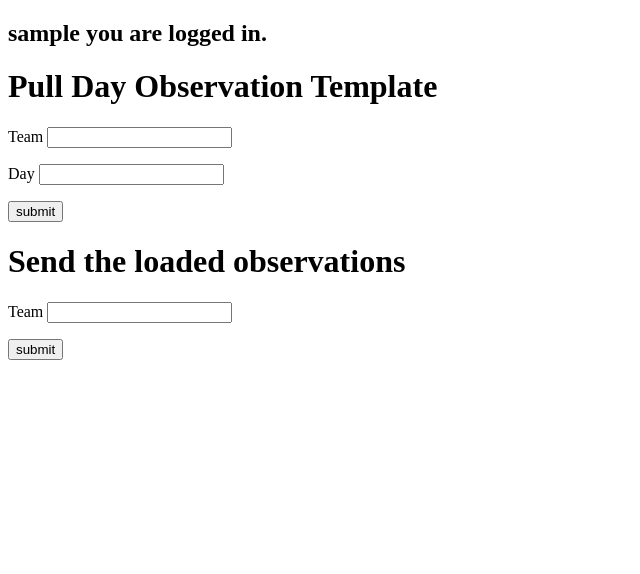
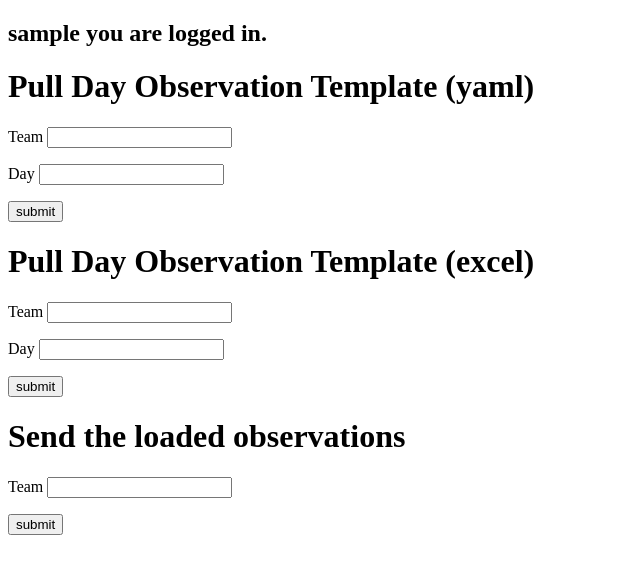
Before and after one commit to opzesty/Evaluation-Helper, a Flask app: page / in a window 1280 px wide. Shown: the top 574 px of the page, without its empty margins (0-640 px from the left). Run offline with Flask 2, Linux system fonts and the light colour scheme; the visitor is signed in with stand-in values (Sample User, id 1).

Commit message:
adds excel download functionality

```diff
--- a/app/templates/index.html
+++ b/app/templates/index.html
@@ -9,8 +9,14 @@
 
   <body>
     <h2>{{ session.user }} you are logged in.</h2>
-    <h1>Pull Day Observation Template</h1>
-		<form action="/pull_day" method = "POST">
+    <h1>Pull Day Observation Template (yaml)</h1>
+		<form action="/pull_day_yaml" method = "POST">
+				<p>Team <input type = "text" name = "team" /></p>
+				<p>Day <input type = "text" name = "day" /></p>
+				<p><input type = "submit" value = "submit" /></p>
+		</form>
+    <h1>Pull Day Observation Template (excel)</h1>
+		<form action="/pull_day_excel" method = "POST">
 				<p>Team <input type = "text" name = "team" /></p>
 				<p>Day <input type = "text" name = "day" /></p>
 				<p><input type = "submit" value = "submit" /></p>
--- a/app/templates/observation_results.html
+++ /dev/null
@@ -1,3 +0,0 @@
-{% for value in matt_responses %}
-<p> {{value}}</p>
-{% endfor %}
--- /dev/null
+++ b/app/templates/observation_results.yaml
@@ -0,0 +1,2 @@
+{% for value in matt_responses %}{{value}}
+{% endfor %}
--- a/app/views.py
+++ b/app/views.py
@@ -1,10 +1,12 @@
 from app import app
-from flask import render_template, request, session, redirect
+from flask import render_template, request, session, redirect, send_from_directory, make_response
 from flask_session import Session
 import os
+import io
 
 app.config["SESSION_PERMANENT"] = False
 app.config["SESSION_TYPE"] = "filesystem"
+app.config["UPLOAD_FOLDER"] = os.path.join(app.root_path, "uploads")
 Session(app)
 
 @app.route('/')
@@ -21,19 +23,16 @@ def login():
         return redirect("/")
     return render_template('login.html')
 
-@app.route('/pull_day', methods = ['POST'])
-def pull_daily_observations():
+@app.route('/pull_day_yaml', methods = ['POST'])
+def pull_daily_observations_yaml():
     import requests
     import json
     import yaml
 
     session["team"] = request.form.get("team")
     session["day"] = request.form.get("day")
-    print("team: " + session["team"])
-    print("day: " + session["day"])
 
     r_session = requests.Session()
-
     r_session.post('https://3.14.124.94/login', data={"username": session.get("user"), "password": session.get("password")}, verify=False)
 
     msel_r = r_session.get('https://3.14.124.94/api/measure-evaluations', verify=False)
@@ -43,20 +42,80 @@ def pull_daily_observations():
     for entry in msel_json:
         if entry["startDay"] == int(session["day"]) and entry["team"] == session["team"]:
             relevant_grading_opportunity.append(entry)
-    print(relevant_grading_opportunity)
+
+    relevant_grading_opportunity = sorted(relevant_grading_opportunity, key=lambda x: x['mselId'])
 
     matt_responses = []
-    matt_responses.append('---\n')
+    matt_responses.append('---')
     for entry in relevant_grading_opportunity:
-        matt_responses.append('- inject_id: ' + entry['mselId'] + "\n")
-        matt_responses.append('  Inject Title: ' + entry['title'] + "\n")
-        matt_responses.append('  measure_code: ' + entry['measureCode'] + "\n")
-        matt_responses.append('  MOP/MOE Description: ' + entry['description'] + "\n")
-        matt_responses.append('  grade: ' + "\n")
-        matt_responses.append('  comment: >' + "\n")
-        matt_responses.append("\n")
+        matt_responses.append('- inject_id: ' + entry['mselId'])
+        matt_responses.append('  Inject Title: ' + entry['title'])
+        matt_responses.append('  measure_code: ' + entry['measureCode'])
+        matt_responses.append('  MOP/MOE Description: ' + entry['description'])
+        matt_responses.append('  grade: ')
+        matt_responses.append('  comment: >')
+        matt_responses.append('\n')
 
-    return render_template('observation_results.html', matt_responses = matt_responses)
+    resp = make_response(render_template('observation_results.yaml', matt_responses = matt_responses))
+    resp.headers['Content-Type'] = 'application/octet-stream'
+    return resp
+
+@app.route('/pull_day_excel', methods = ['POST'])
+def pull_daily_observations_excel():
+    import requests
+    import json
+    import yaml
+    import xlsxwriter
+
+    session["team"] = request.form.get("team")
+    session["day"] = request.form.get("day")
+
+    r_session = requests.Session()
+    r_session.post('https://3.14.124.94/login', data={"username": session.get("user"), "password": session.get("password")}, verify=False)
+
+    msel_r = r_session.get('https://3.14.124.94/api/measure-evaluations', verify=False)
+    msel_json = json.loads(msel_r.text)
+
+    relevant_grading_opportunity = []
+    for entry in msel_json:
+        if entry["startDay"] == int(session["day"]) and entry["team"] == session["team"]:
+            relevant_grading_opportunity.append(entry)
+
+    relevant_grading_opportunity = sorted(relevant_grading_opportunity, key=lambda x: x['mselId'])
+
+    file_name = session["day"] + ".xlsx"
+    workbook = xlsxwriter.Workbook(os.path.join(app.config["UPLOAD_FOLDER"], file_name))
+    worksheet = workbook.add_worksheet()
+
+    matt_responses = []
+    current_msel = ''
+    row_number = 1
+    for entry in relevant_grading_opportunity:
+        if current_msel == entry['mselId']:
+            worksheet.write('B'+str(row_number), entry["measureCode"])
+            worksheet.write('C'+str(row_number), entry["description"])
+            row_number += 1
+        else:
+            current_msel = entry['mselId']
+            worksheet.write('A'+str(row_number), "Inject ID: ")
+            worksheet.write('B'+str(row_number), entry["mselId"])
+            worksheet.write('C'+str(row_number), "Inject Title")
+            worksheet.write('D'+str(row_number), entry["title"])
+            row_number += 1
+            worksheet.write('B'+str(row_number), "Measure Code")
+            worksheet.write('C'+str(row_number), "MOP/MOE Description")
+            worksheet.write('D'+str(row_number), "Grade")
+            worksheet.write('E'+str(row_number), "Comment")
+            row_number += 1
+            worksheet.write('B'+str(row_number), entry["measureCode"])
+            worksheet.write('C'+str(row_number), entry["description"])
+            row_number += 1
+
+    workbook.close()
+
+    #resp = make_response(./session["day"] + ".xlsx")
+    #resp.headers['Content-Type'] = 'text/xlsx'
+    return send_from_directory(app.config["UPLOAD_FOLDER"], file_name, as_attachment=True)
 
 @app.route('/update_msel', methods = ['POST'])
 def send_observations():
```
Also changed, not shown: 2 other files.
